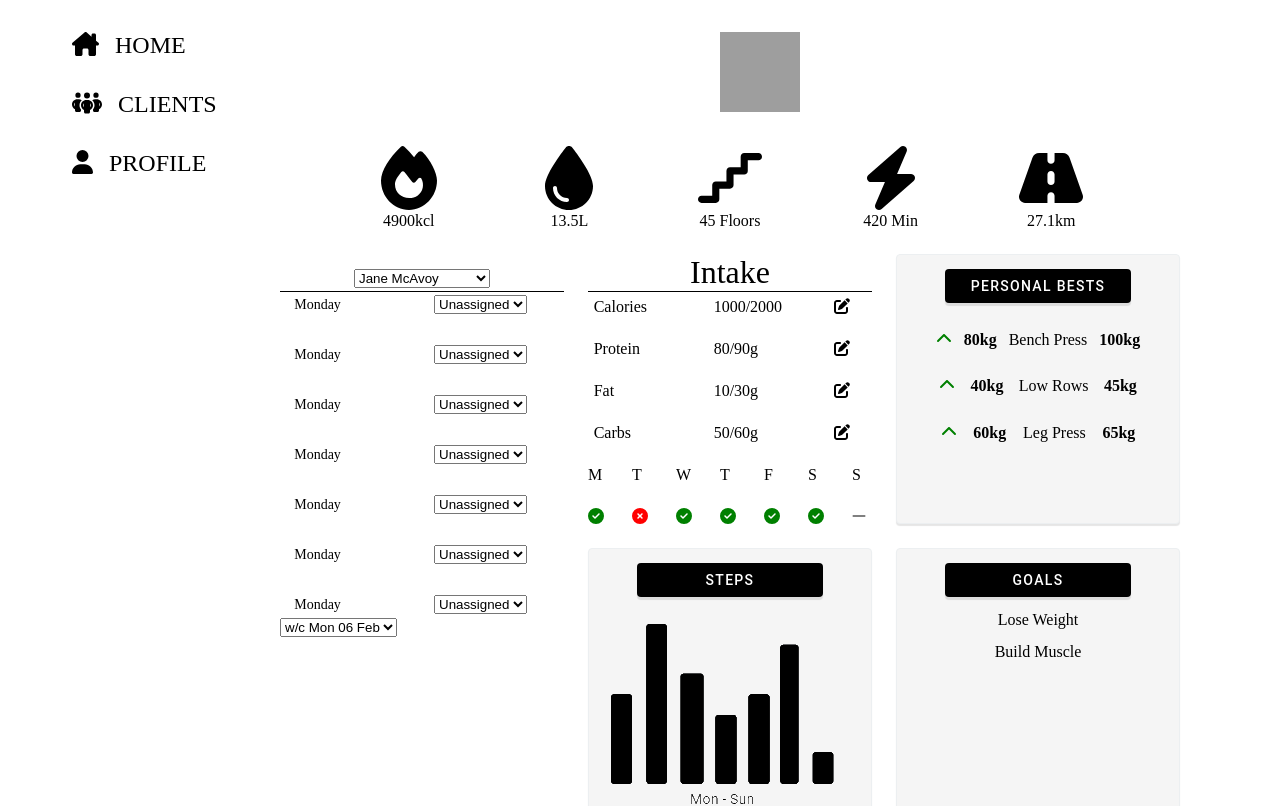
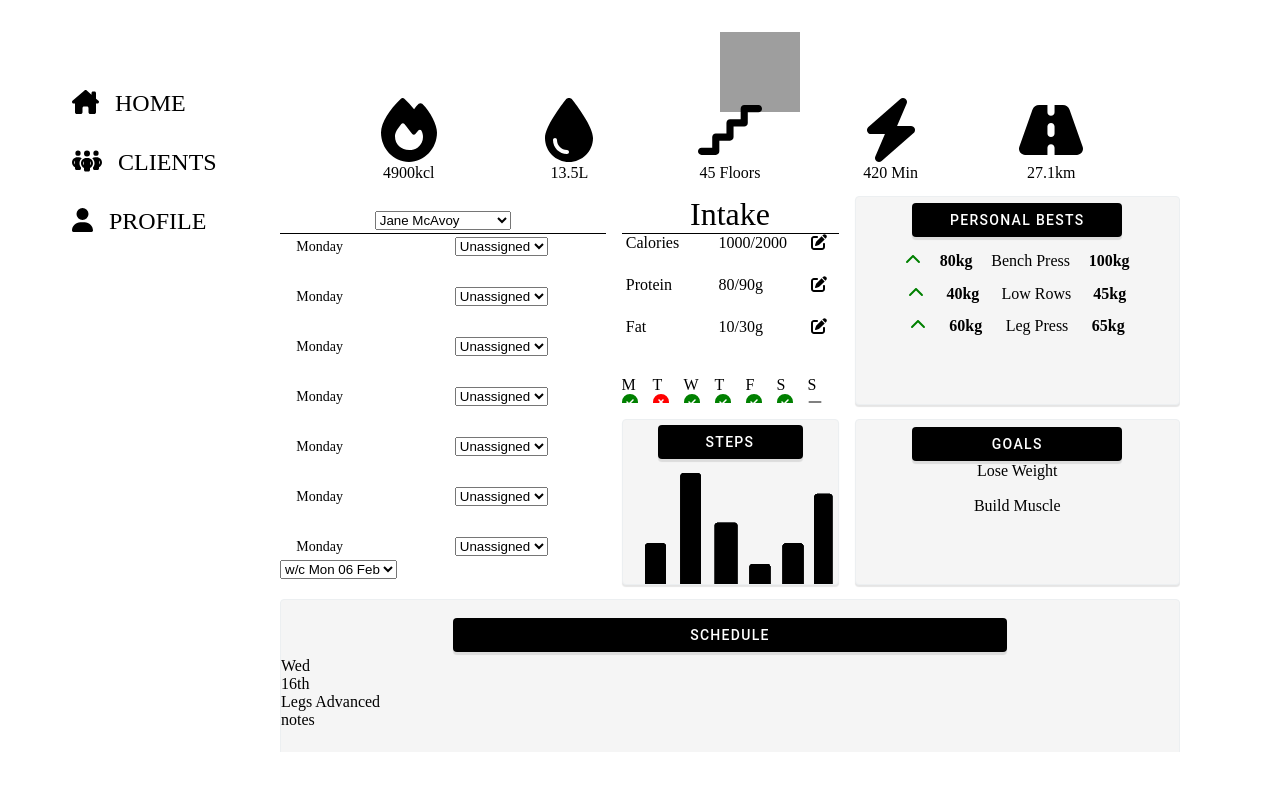
Before and after one commit to TrainingGuru/web, a React (Create React App) app: page /#/clientstrainer in a window 1280 px wide. Shown: the top 806 px of the page. Built offline with nearby package versions, Linux system fonts and the light colour scheme; grey boxes are pictures that could not be loaded.

Commit message:
Fixed Clients Page grid layout

```diff
--- a/src/TrainerClients.js
+++ b/src/TrainerClients.js
@@ -28,9 +28,12 @@ import barChart from "./barChart.png";
 const styles = {
     trainerClients: {
         margin: "2rem",
+        height: "90vh",
+        overflow: "hidden",
         header: {
             display: "flex",
             width: "80%",
+            height: "5%",
             float: "left",
             justifyContent: "space-evenly",
             logo: {
@@ -70,16 +73,19 @@ const styles = {
         },
         container: {
             display: "grid",
-            gap: "1.5rem",
+            gap: "1rem",
             width: "75%",
+            overflow: "hidden",
+            height: "100%",
             // height: "100%",
             margin: "2.5% 5% 5% 0",
             float: "left",
-            gridTemplateColumns: "repeat(3, 1fr)",
+            gridTemplateColumns: "1.5fr 1fr 1.5fr",
+            gridTemplateRows: "0.75fr 1.5fr 0.25fr 1.5fr 2fr",
             headers: {
                 textAlign: "center",
                 width: "60%",
-                margin: "5% auto",
+                margin: "2% auto 0.5% auto",
                 backgroundColor: "rgb(0, 0, 0)",
                 color: "rgb(255, 255, 255)",
                 fontFamily: "Roboto",
@@ -102,6 +108,8 @@ const styles = {
             fitbitIcons: {
                 gridColumnStart: "1",
                 gridColumnEnd: "4",
+                height: "100%",
+                overflow: "hidden",
                 display: "flex",
                 justifyContent: "space-evenly",
                 textAlign: "center",
@@ -112,6 +120,8 @@ const styles = {
             },
             assignWorkouts: {
                 gridRow: "span 3",
+                height: "100%",
+                overflow: "hidden",
                 name: {
                     textAlign: "center",
                     fontSize: "2em",
@@ -139,11 +149,13 @@ const styles = {
                 }
             },
             intake: {
+                height: "100%",
+                overflow: "hidden",
                 heading: {
                     textAlign: "center",
                     fontSize: "2em",
                     borderBottom: "1px solid black",
-                    marginBottom: "2%"
+                    // marginBottom: "2%"
                 },
                 table: {
                     display: "grid",
@@ -154,9 +166,11 @@ const styles = {
             },
             personalBests: {
                 gridRow: "span 2",
+                height: "100%",
+                overflow: "hidden",
                 content: {
                     entry: {
-                        margin: "10% 5%",
+                        margin: "2% 5%",
                         data: {
                             display: "flex",
                             margin: "5%",
@@ -176,8 +190,10 @@ const styles = {
             },
             calorieSummary: {
                 display: "grid",
-                gap: "1.5rem",
+                // gap: "1rem",
                 gridTemplateColumns: "repeat(7, 1fr)",
+                height: "100%",
+                overflow: "hidden",
                 icon: {
                     check: {
                         color: "green"
@@ -191,12 +207,15 @@ const styles = {
                 }
             },
             steps: {
+                height: "100%",
+                overflow: "hidden",
                 content: {
                     img: {}
                 }
             },
             goals: {
-
+                height: "100%",
+                overflow: "hidden",
                 entry: {
                     textAlign: "center",
                     margin: "0 0 5% 0"
@@ -204,7 +223,9 @@ const styles = {
             },
             schedule: {
                 gridColumnStart: "1",
-                gridColumnEnd: "4"
+                gridColumnEnd: "4",
+                height: "100%",
+                overflow: "hidden"
             }
         }
 
@@ -438,6 +459,10 @@ function TrainerClients() {
             </div>
             <div style={{...styles.trainerClients.container.schedule, ...styles.trainerClients.container.sections}}>
                 <div style={styles.trainerClients.container.headers}>Schedule</div>
+                <div>Wed</div>
+                <div>16th</div>
+                <div>Legs Advanced</div>
+                <div>notes</div>
             </div>
 
         </div>
--- a/src/TrainerHome.js
+++ b/src/TrainerHome.js
@@ -63,7 +63,7 @@ const styles = {
             margin: "5% 5% 5% 0",
             float: "left",
             gridTemplateColumns: "repeat(3, 1fr)",
-            gridTemplateRows: "0.5fr 0.5fr 2fr",
+            gridTemplateRows: "1fr 1fr 3fr",
             headers: {
                 textAlign: "center",
                 width: "60%",
@@ -112,12 +112,16 @@ const styles = {
             },
             activity: {
                 gridRow: "span 2",
+                height: "100%",
+                overflow: "hidden",
                 content: {
                     img: {}
                 }
             },
             intake: {
                 gridColumn: "2",
+                height: "100%",
+                overflow: "hidden",
                 content: {
                     margin: "auto 5%",
                     marginLeft: "10%",
@@ -156,6 +160,8 @@ const styles = {
             upcomingWorkouts: {
                 gridColumnStart: "2",
                 gridColumnEnd: "4",
+                height: "100%",
+                overflow: "hidden",
                 content: {
                     textAlign: "center",
                     entry: {
@@ -173,6 +179,8 @@ const styles = {
                 }
             },
             activeToday: {
+                height: "100%",
+                overflow: "hidden",
                 color: "rgb(0, 0, 0)",
                 fontFamily: "Roboto",
                 // fontWeight: "500",
```
